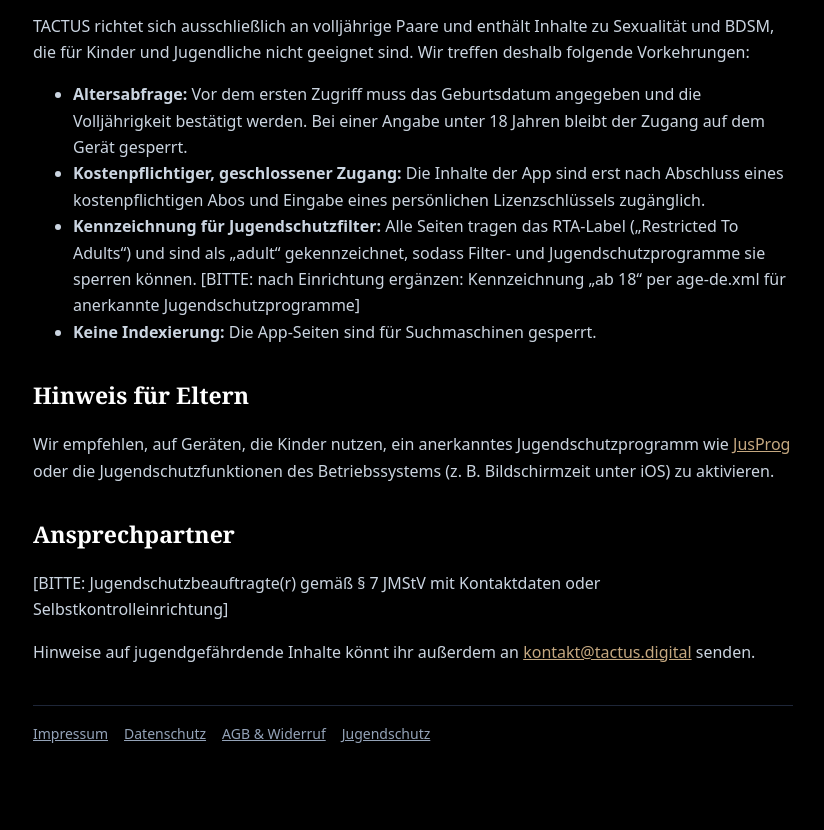
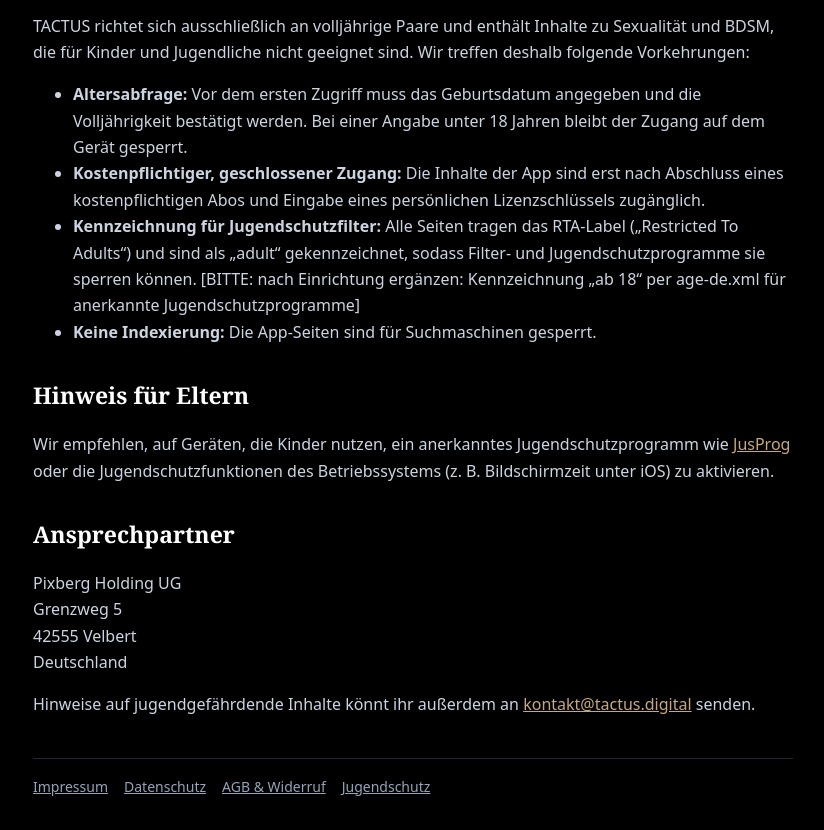
Before and after one commit to nils491/pactum, a website: page jugendschutz.html in a window 1280 px wide. Shown: the part 190-1020 px from the top of the page, without its empty margins (227-1051 px from the left). Before the commit the page ends 967 px from the top, so only its background shows below. Drawn offline with Linux system fonts and the light colour scheme; a web font is replaced by a local one.

Commit message:
Update jugendschutz.html

```diff
--- a/jugendschutz.html
+++ b/jugendschutz.html
@@ -28,7 +28,11 @@
   <p>Wir empfehlen, auf Geräten, die Kinder nutzen, ein anerkanntes Jugendschutzprogramm wie <a href="https://www.jugendschutzprogramm.de" rel="noopener">JusProg</a> oder die Jugendschutzfunktionen des Betriebssystems (z. B. Bildschirmzeit unter iOS) zu aktivieren.</p>
 
   <h2>Ansprechpartner</h2>
-  <p>[BITTE: Jugendschutzbeauftragte(r) gemäß § 7 JMStV mit Kontaktdaten oder Selbstkontrolleinrichtung]</p>
+  <p>Pixberg Holding UG<br>
+  Grenzweg 5<br>
+  42555 Velbert<br>
+  Deutschland</p>
+
   <p>Hinweise auf jugendgefährdende Inhalte könnt ihr außerdem an <a href="mailto:kontakt@tactus.digital">kontakt@tactus.digital</a> senden.</p>
 
   <footer>
```
